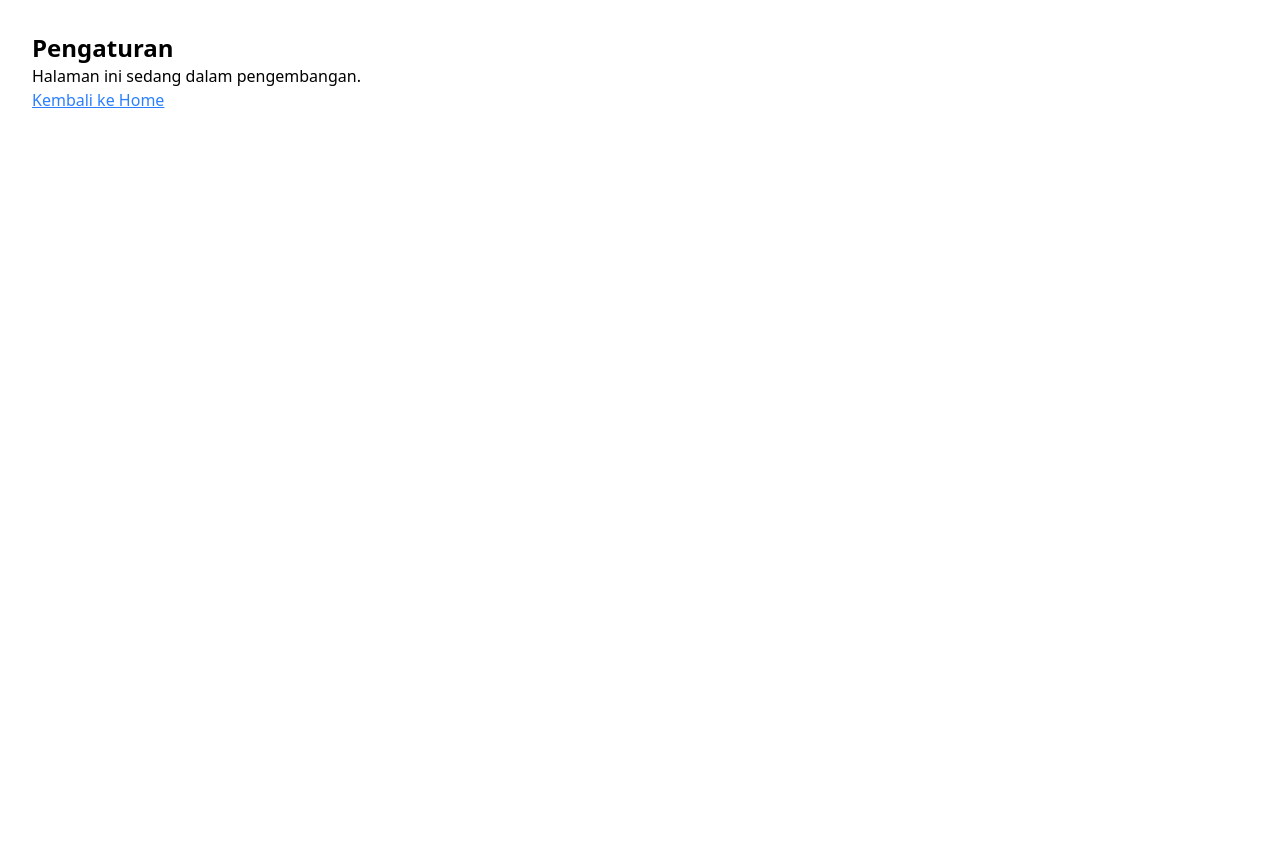
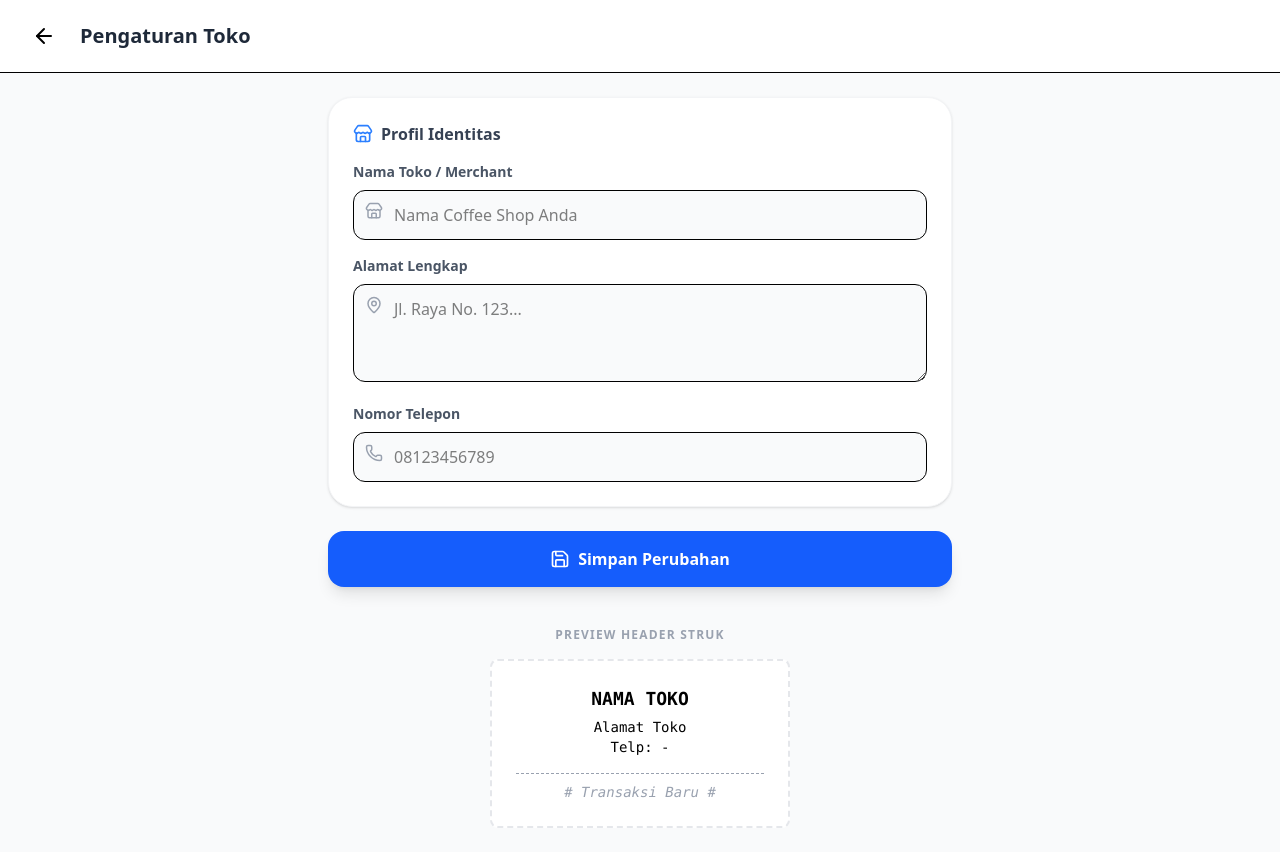
Before and after one commit to koenarief/pos-fnb-app, a React (Vite) app: page /settings in a window 1280 px wide. Before the commit the page ends 800 px from the top, so only its background shows below. Built offline with nearby package versions, Linux system fonts and the light colour scheme; no server answers; the database is empty; sample sign-in values are in the browser's storage.

Commit message:
add page setting merchant

```diff
--- a/src/App.jsx
+++ b/src/App.jsx
@@ -16,6 +16,7 @@ import ManageMenu from "./pages/ManageMenu";
 import Reports from "./pages/Reports";
 import Expenses from "./pages/Expenses";
 import ProfitLoss from "./pages/ProfitLoss";
+import Settings from './pages/Settings';
 import { ToastContainer } from "react-toastify";
 
 // Komponen sederhana untuk halaman lain yang belum dibuat
@@ -75,10 +76,6 @@ function App() {
             element={user ? <ManageMenu /> : <Navigate to="/login" />}
           />
           <Route
-            path="/settings"
-            element={<Placeholder title="Pengaturan" />}
-          />
-          <Route
             path="/expenses"
             element={user ? <Expenses /> : <Navigate to="/login" />}
           />
@@ -86,6 +83,7 @@ function App() {
             path="/profit-loss"
             element={user ? <ProfitLoss /> : <Navigate to="/login" />}
           />
+		  <Route path="/settings" element={user ? <Settings /> : <Navigate to="/login" />} />
         </Routes>
       </Router>
       <ToastContainer />
--- a/src/firebase/dataService.js
+++ b/src/firebase/dataService.js
@@ -1,5 +1,5 @@
 import { db } from './config';
-import { doc, updateDoc, deleteDoc, collection, getDocs, addDoc, serverTimestamp } from 'firebase/firestore';
+import { doc, setDoc, getDoc, updateDoc, deleteDoc, collection, getDocs, addDoc, serverTimestamp } from 'firebase/firestore';
 import { query, orderBy, limit } from 'firebase/firestore';
 
 // Ambil semua transaksi milik user
@@ -98,3 +98,17 @@ export const getFinancialData = async (userId) => {
   ]);
   return { transactions, expenses };
 };
+
+// Mendapatkan data profil merchant
+export const getMerchantProfile = async (userId) => {
+  if (!userId) return null;
+  const docRef = doc(db, 'users', userId, 'settings', 'merchantProfile');
+  const docSnap = await getDoc(docRef);
+  return docSnap.exists() ? docSnap.data() : null;
+};
+
+// Menyimpan atau mengupdate profil merchant
+export const saveMerchantProfile = async (userId, profileData) => {
+  const docRef = doc(db, 'users', userId, 'settings', 'merchantProfile');
+  return await setDoc(docRef, profileData, { merge: true });
+};
--- a/src/pages/Home.jsx
+++ b/src/pages/Home.jsx
@@ -1,4 +1,4 @@
-import React from 'react';
+import React, { useEffect, useState } from 'react';
 import { useNavigate } from 'react-router-dom';
 import { auth } from '../firebase/config'; // Pastikan path config benar
 import { signOut } from 'firebase/auth';
@@ -9,10 +9,11 @@ import {
   BarChart3,
   Utensils,
   Calculator,
-  LogOut
+  LogOut, Settings
 } from 'lucide-react';
 import { toast } from "react-toastify";
 import ConfirmDialog from "../components/ConfirmDialog";
+import { getMerchantProfile } from '../firebase/dataService'; // Pastikan fungsi ini sudah di-export di dataService
 
 const menuItems = [
   {
@@ -45,12 +46,36 @@ const menuItems = [
     color: 'bg-slate-700',
     path: '/profit-loss'
   },
+  {
+    title: 'Setting',
+    icon: <Settings size={40} />, // Calculator melambangkan perhitungan profit bersih
+    color: 'bg-slate-700',
+    path: '/settings'
+  },
 ];
 
 const Home = () => {
   const navigate = useNavigate();
   const [isLoggingOut, setIsLoggingOut] = React.useState(false);
   const [openLogout, setOpenLogout] = React.useState(false);
+  const [merchantName, setMerchantName] = useState('Caffè POS'); // Nama default
+  const userId = auth.currentUser?.uid;
+
+  // Ambil data merchant saat halaman dimuat
+  useEffect(() => {
+    const fetchProfile = async () => {
+      if (!userId) return;
+      try {
+        const profile = await getMerchantProfile(userId);
+        if (profile && profile.merchantName) {
+          setMerchantName(profile.merchantName);
+        }
+      } catch (error) {
+        console.error("Gagal mengambil nama merchant:", error);
+      }
+    };
+    fetchProfile();
+  }, [userId]);
 
   const handleLogout = async () => {
     setIsLoggingOut(true);
@@ -71,7 +96,7 @@ const Home = () => {
     <div className="min-h-screen bg-gray-50 flex flex-col">
       <header className="bg-white border-b px-8 py-6 flex justify-between items-center shadow-sm">
         <div>
-          <h1 className="text-2xl font-bold text-gray-800">Caffè POS Terminal</h1>
+          <h1 className="text-2xl font-bold text-gray-800">{merchantName}</h1>
           <p className="text-gray-500 text-sm italic">User: {auth.currentUser?.email}</p>
         </div>
 
--- a/src/pages/POS.jsx
+++ b/src/pages/POS.jsx
@@ -120,7 +120,7 @@ const POS = () => {
             <div
               key={product.id}
               onClick={() => addToCart(product)}
-              className="bg-white p-3 md:p-4 rounded-xl shadow-sm border border-transparent active:border-blue-500 cursor-pointer hover:shadow-md transition flex flex-col"
+              className="bg-white p-3 md:p-4 rounded-xl shadow-sm border border-transparent active:border-blue-500 cursor-pointer hover:shadow-md transition flex flex-col md:max-h-48"
             >
               {product.image && (
                 <div className="aspect-square bg-gray-200 rounded-lg mb-2 overflow-hidden">
--- /dev/null
+++ b/src/pages/Settings.jsx
@@ -0,0 +1,139 @@
+import React, { useState, useEffect } from 'react';
+import { useNavigate } from 'react-router-dom';
+import { auth } from '../firebase/config';
+import { getMerchantProfile, saveMerchantProfile } from '../firebase/dataService';
+import { ArrowLeft, Store, MapPin, Phone, Save, Loader2, CheckCircle } from 'lucide-react';
+
+const Settings = () => {
+  const navigate = useNavigate();
+  const userId = auth.currentUser?.uid;
+
+  const [loading, setLoading] = useState(false);
+  const [fetching, setFetching] = useState(true);
+  const [success, setSuccess] = useState(false);
+  const [formData, setFormData] = useState({
+    merchantName: '',
+    address: '',
+    phone: '',
+    footerMessage: 'Terima kasih telah berkunjung!'
+  });
+
+  useEffect(() => {
+    const loadProfile = async () => {
+      const profile = await getMerchantProfile(userId);
+      if (profile) setFormData(profile);
+      setFetching(false);
+    };
+    loadProfile();
+  }, [userId]);
+
+  const handleSubmit = async (e) => {
+    e.preventDefault();
+    setLoading(true);
+    try {
+      await saveMerchantProfile(userId, formData);
+      setSuccess(true);
+      setTimeout(() => setSuccess(false), 3000);
+    } catch (error) {
+      alert("Gagal menyimpan pengaturan");
+    } finally {
+      setLoading(false);
+    }
+  };
+
+  if (fetching) return (
+    <div className="h-screen flex items-center justify-center">
+      <Loader2 className="animate-spin text-blue-600" size={40} />
+    </div>
+  );
+
+  return (
+    <div className="min-h-screen bg-gray-50">
+      <header className="bg-white border-b px-6 py-4 flex items-center gap-4 sticky top-0 z-10">
+        <button onClick={() => navigate('/')} className="p-2 hover:bg-gray-100 rounded-full transition">
+          <ArrowLeft size={24} />
+        </button>
+        <h1 className="text-xl font-bold text-gray-800">Pengaturan Toko</h1>
+      </header>
+
+      <main className="p-6 max-w-2xl mx-auto">
+        <form onSubmit={handleSubmit} className="space-y-6">
+          <div className="bg-white p-6 rounded-3xl shadow-sm border border-gray-100 space-y-4">
+            <h3 className="font-bold text-gray-700 flex items-center gap-2 mb-4">
+              <Store size={20} className="text-blue-500" /> Profil Identitas
+            </h3>
+
+            {/* Nama Merchant */}
+            <div>
+              <label className="block text-sm font-semibold text-gray-600 mb-2">Nama Toko / Merchant</label>
+              <div className="relative">
+                <Store className="absolute left-3 top-3 text-gray-400" size={18} />
+                <input
+                  type="text"
+                  className="w-full pl-10 pr-4 py-3 bg-gray-50 border rounded-xl focus:ring-2 focus:ring-blue-500 outline-none"
+                  placeholder="Nama Coffee Shop Anda"
+                  value={formData.merchantName}
+                  onChange={(e) => setFormData({...formData, merchantName: e.target.value})}
+                  required
+                />
+              </div>
+            </div>
+
+            {/* Alamat */}
+            <div>
+              <label className="block text-sm font-semibold text-gray-600 mb-2">Alamat Lengkap</label>
+              <div className="relative">
+                <MapPin className="absolute left-3 top-3 text-gray-400" size={18} />
+                <textarea
+                  className="w-full pl-10 pr-4 py-3 bg-gray-50 border rounded-xl focus:ring-2 focus:ring-blue-500 outline-none"
+                  placeholder="Jl. Raya No. 123..."
+                  rows="3"
+                  value={formData.address}
+                  onChange={(e) => setFormData({...formData, address: e.target.value})}
+                />
+              </div>
+            </div>
+
+            {/* Phone */}
+            <div>
+              <label className="block text-sm font-semibold text-gray-600 mb-2">Nomor Telepon</label>
+              <div className="relative">
+                <Phone className="absolute left-3 top-3 text-gray-400" size={18} />
+                <input
+                  type="tel"
+                  className="w-full pl-10 pr-4 py-3 bg-gray-50 border rounded-xl focus:ring-2 focus:ring-blue-500 outline-none"
+                  placeholder="08123456789"
+                  value={formData.phone}
+                  onChange={(e) => setFormData({...formData, phone: e.target.value})}
+                />
+              </div>
+            </div>
+          </div>
+
+          {/* Tombol Simpan */}
+          <button
+            type="submit"
+            disabled={loading}
+            className={`w-full py-4 rounded-2xl font-bold text-white shadow-lg transition-all flex items-center justify-center gap-2
+              ${success ? 'bg-emerald-500' : 'bg-blue-600 hover:bg-blue-700 active:scale-95'}`}
+          >
+            {loading ? <Loader2 className="animate-spin" /> : success ? <><CheckCircle size={20}/> Berhasil Disimpan</> : <><Save size={20}/> Simpan Perubahan</>}
+          </button>
+        </form>
+
+        {/* Preview Struk Sederhana */}
+        <div className="mt-10">
+          <p className="text-center text-xs font-bold text-gray-400 uppercase tracking-widest mb-4">Preview Header Struk</p>
+          <div className="bg-white p-6 border-dashed border-2 border-gray-200 rounded-lg max-w-[300px] mx-auto text-center font-mono text-sm">
+            <p className="font-bold text-lg uppercase">{formData.merchantName || 'NAMA TOKO'}</p>
+            <p className="mt-1">{formData.address || 'Alamat Toko'}</p>
+            <p>Telp: {formData.phone || '-'}</p>
+            <p className="mt-4 border-t border-dashed pt-2 italic text-gray-400"># Transaksi Baru #</p>
+          </div>
+        </div>
+      </main>
+    </div>
+  );
+};
+
+export default Settings;
```
